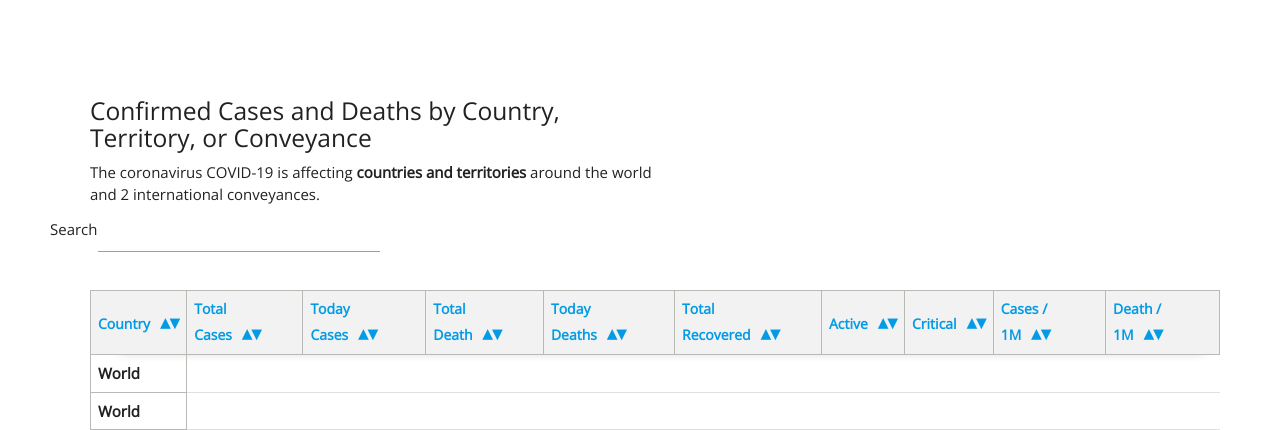
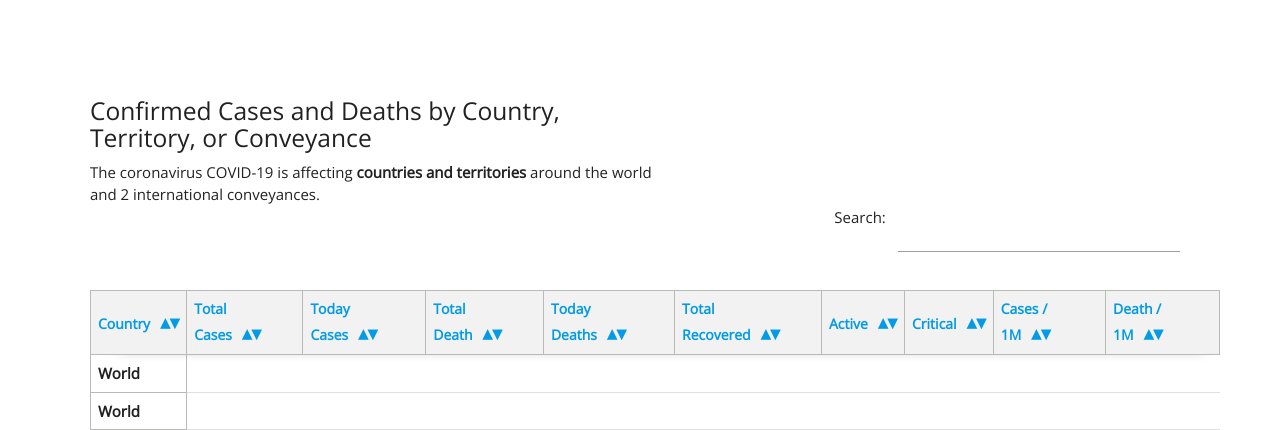
Before and after one commit to ayyaz10/covid-19, a website: page index.html in a window 1280 px wide. Shown: the part 573-1003 px from the top of the page. Drawn offline with nearby package versions, Linux system fonts and the light colour scheme; no server answers.

Commit message:
update search-box style

```diff
--- a/index.css
+++ b/index.css
@@ -77,8 +77,10 @@
 
 
 /* .search-box */
-.search-text {
-    padding: 15px 10px;
+.search-field {
+    display: flex;
+    justify-content: flex-end;
+
 }
 input[type=text] {
   max-width: 25%;
--- a/index.html
+++ b/index.html
@@ -38,8 +38,8 @@
         <!-- country vise data table-->
         <h5>Confirmed Cases and Deaths by Country, Territory, or Conveyance</h5>
         <p class="brief-paragraph">The coronavirus COVID-19 is affecting <span class="countries-count"></span> <span class="bold">countries and territories</span> around the world and 2 international conveyances.</p>
-        <div>
-            <span id="search-text">Search</span><input class="search-box" type="text" value="">
+        <div class="search-field">
+            <span id="search-text">Search:</span>&nbsp&nbsp&nbsp<input class="search-box" type="text" value="">
         </div>
         <table class="table-sortable">
             <thead class="table-heading" id="tb">
```
